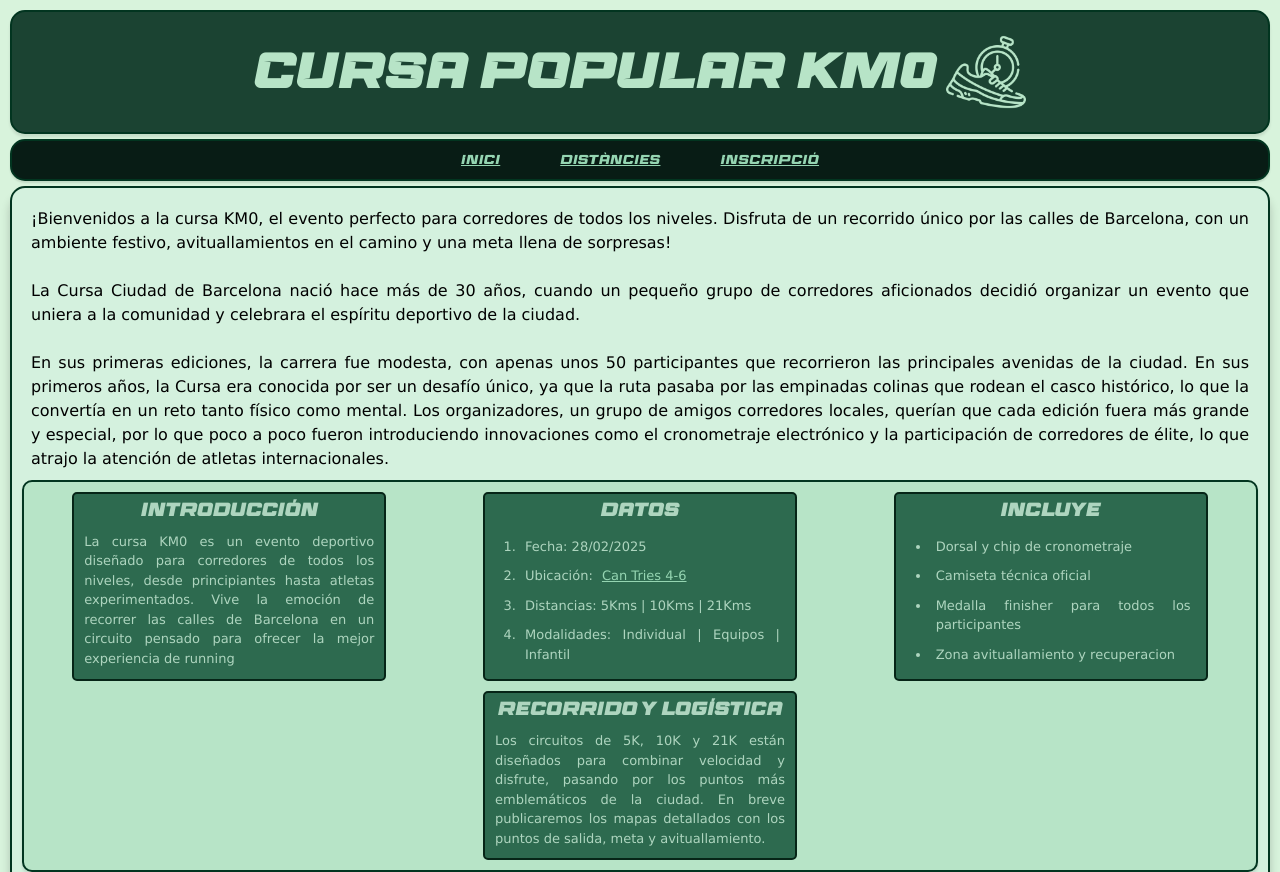
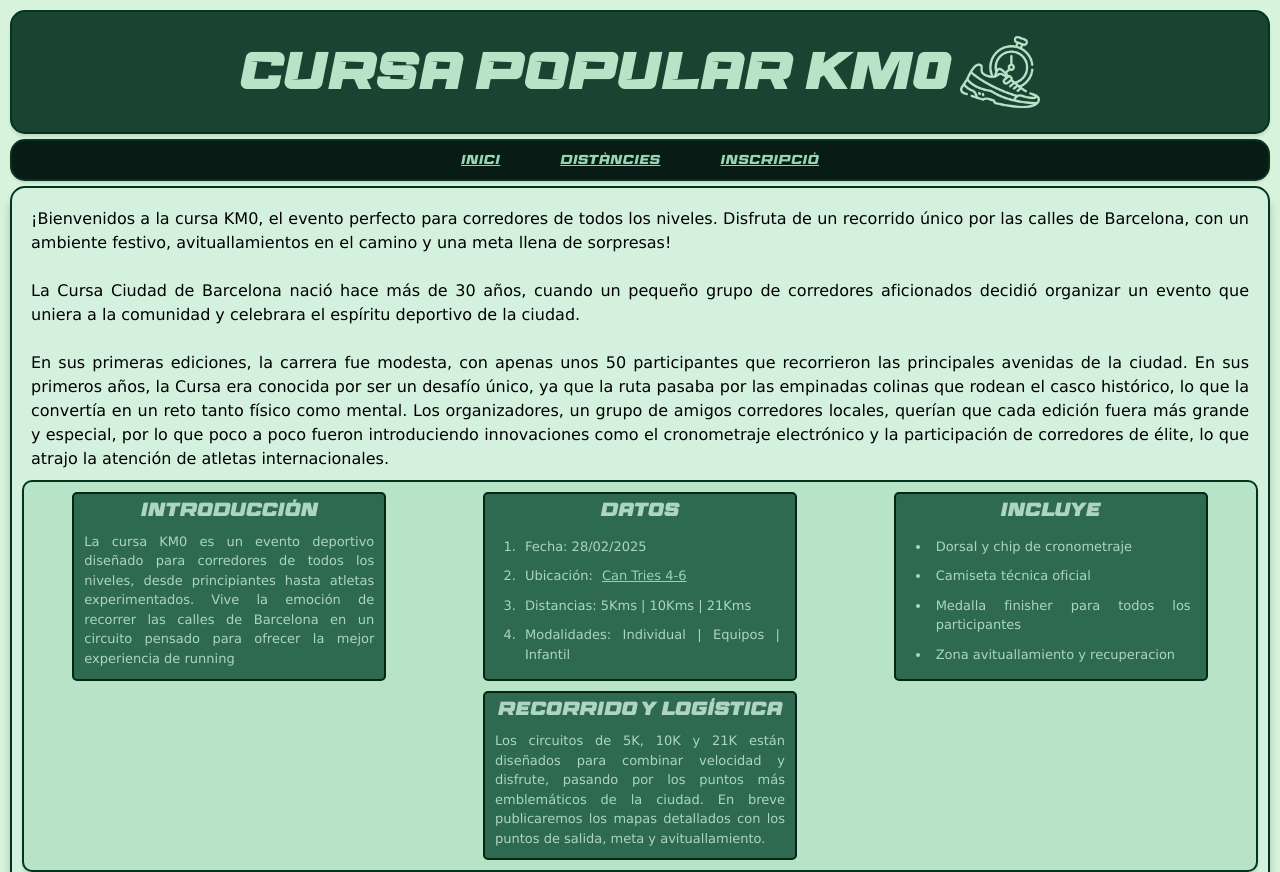
Before and after one commit to JimmyBros13/Practica3, a plain HTML site: page index.html in a window 1280 px wide. Shown: the top 872 px of the page. Drawn offline with Linux system fonts and the light colour scheme.

Commit message:
Update EstilsPr3.css

```diff
--- a/EstilsPr3.css
+++ b/EstilsPr3.css
@@ -45,7 +45,7 @@ h1,h2,h4{
 h1{
     font-family: FontRace;
     line-height: 1;
-    font-size: 300%;
+    font-size: 50px;
 }
 h2{font-family: FontRace;
     font-size: 18px;
```
